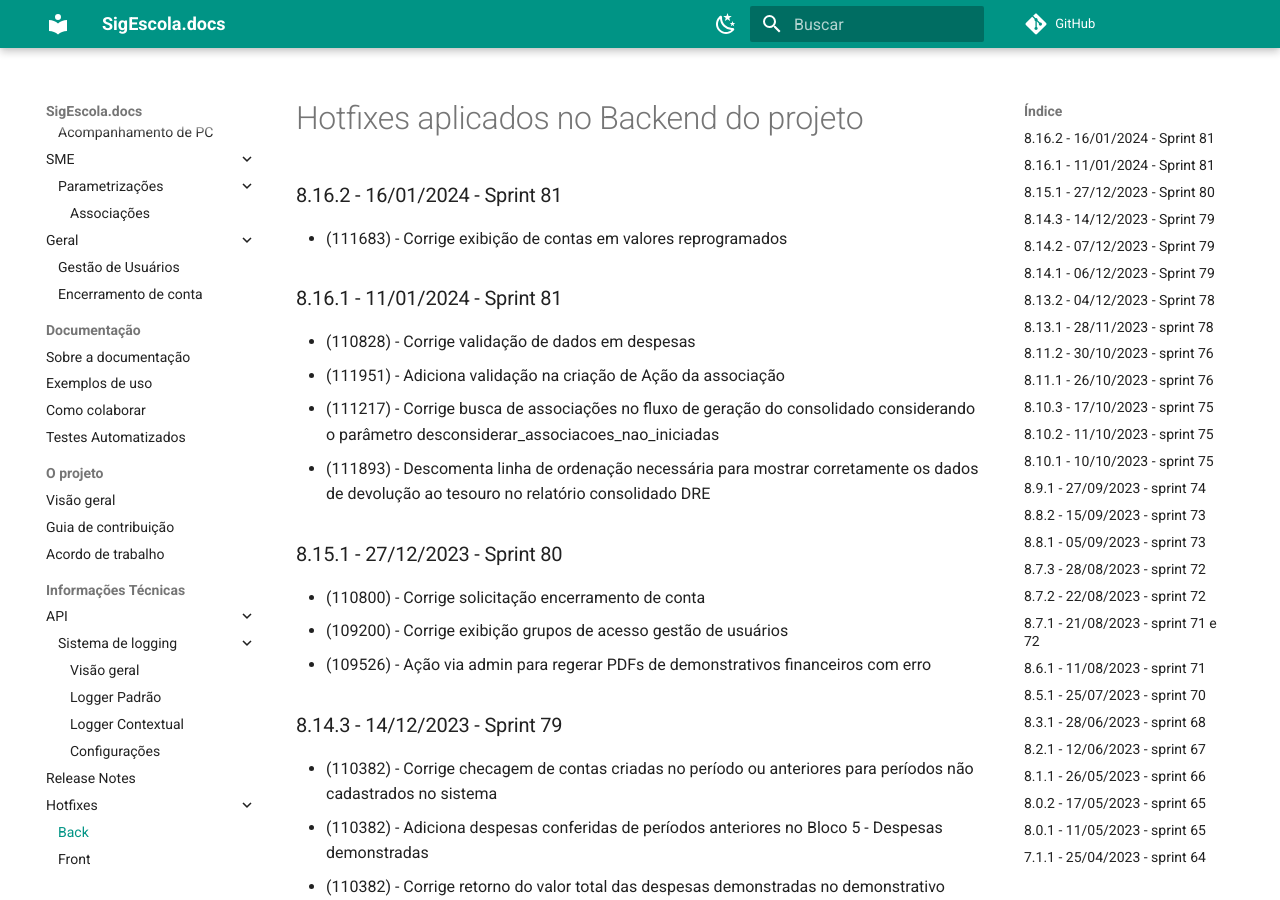
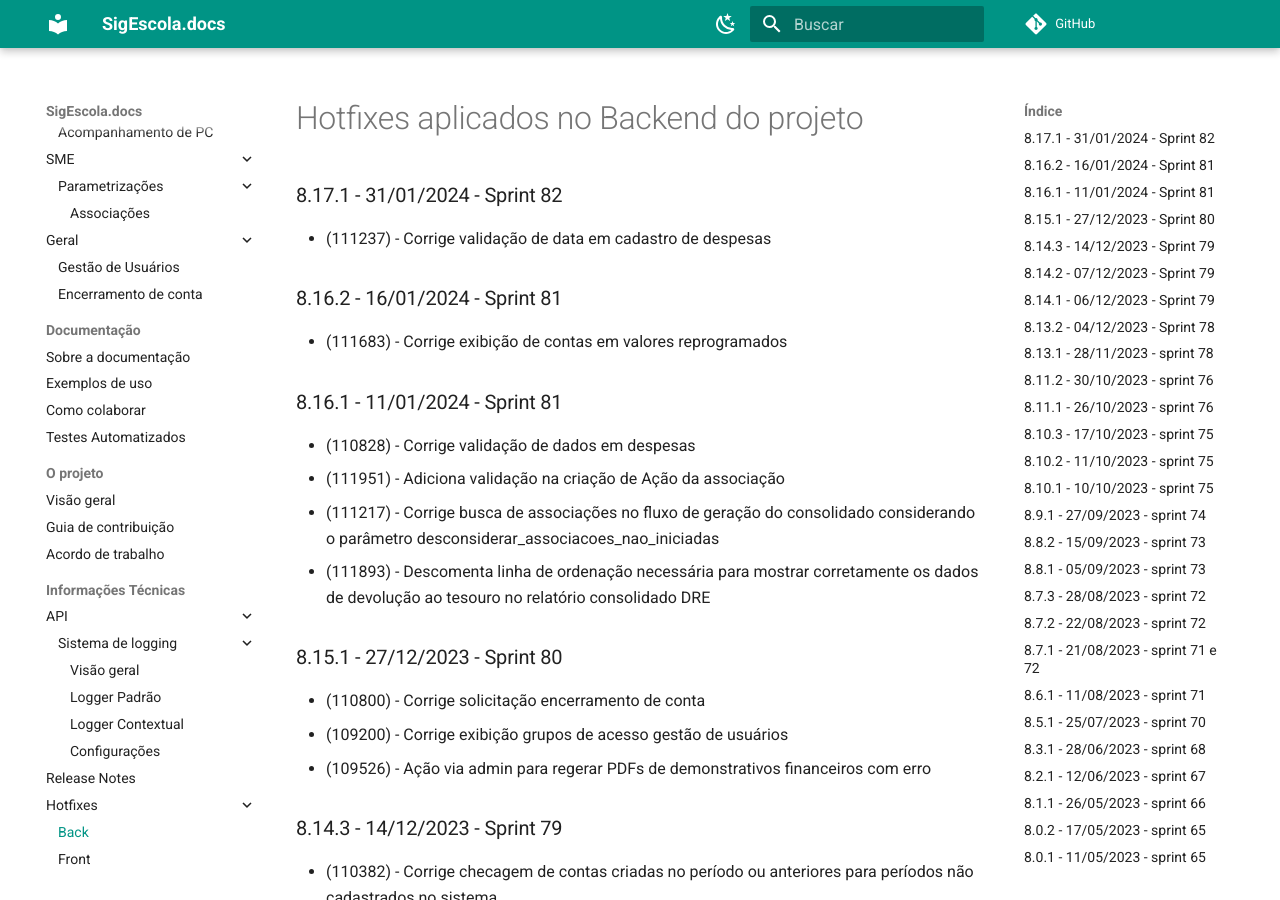
Before and after one commit to prefeiturasp/SME-PTRF-Docs, an MkDocs documentation site: the page built from docs/projeto/hotfixes_back.md, in a window 1280 px wide and 900 px high. Built offline with MkDocs 1.6.1 and Material for MkDocs 9.7.7, drawn with Linux system fonts in a browser that asks for light colours; comment, search, counter and statistics services are not loaded.

Commit message:
Update hotfixes_back.md

```diff
--- a/docs/projeto/hotfixes_back.md
+++ b/docs/projeto/hotfixes_back.md
@@ -1,4 +1,7 @@
 # Hotfixes aplicados no Backend do projeto
+
+### 8.17.1 - 31/01/2024 - Sprint 82
+* (111237) - Corrige validação de data em cadastro de despesas
 
 ### 8.16.2 - 16/01/2024 - Sprint 81
 * (111683) - Corrige exibição de contas em valores reprogramados
```
